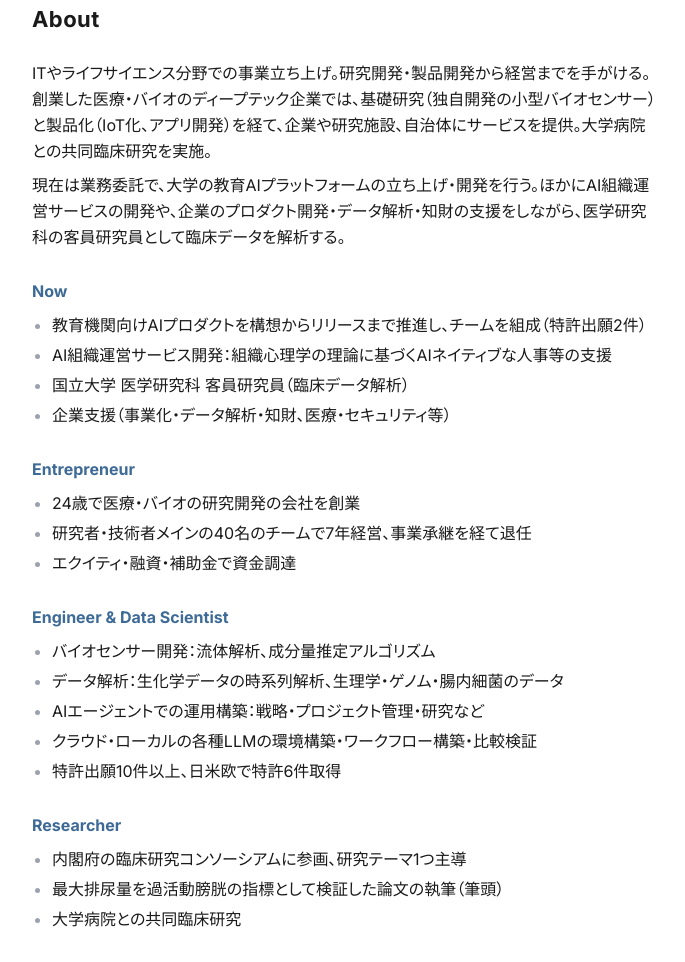
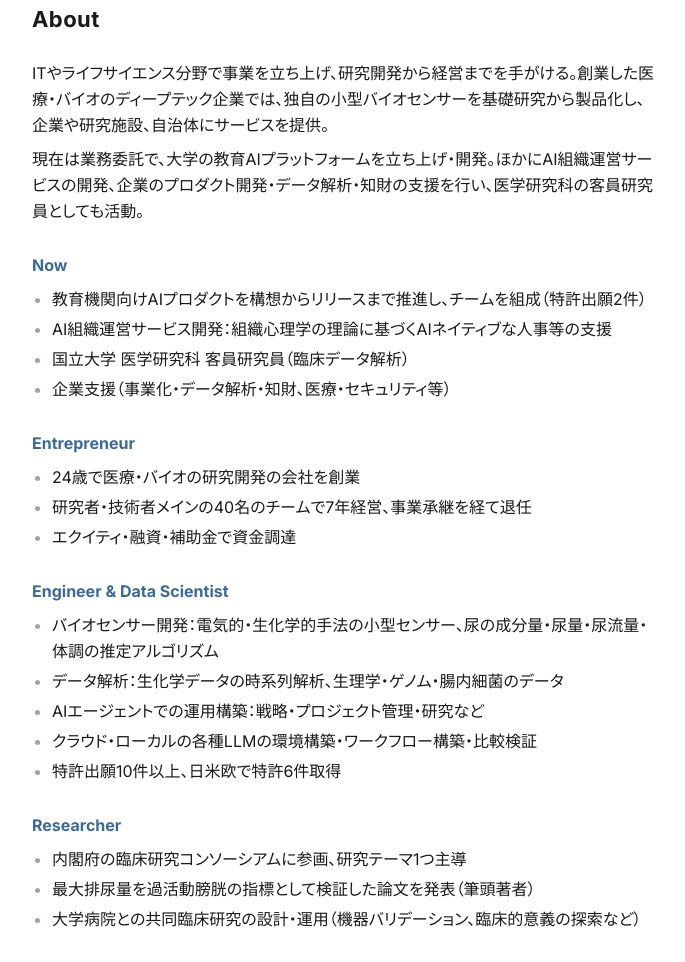
Before and after one commit to mtk0x/mtk0x.github.io, a plain HTML site: page index.html in a window 1280 px wide. Shown: the part 290-1252 px from the top of the page, without its empty margins (296-981 px from the left). Drawn offline with nearby package versions, Linux system fonts and the light colour scheme.

Commit message:
About: 研究開発の経歴を更新（センサーの手法と推定の対象・臨床研究での役割・論文の掲載）、冒頭の要約を詰める

```diff
--- a/index.html
+++ b/index.html
@@ -50,8 +50,8 @@
       <h2 class="text-[22px] font-bold tracking-[0.02em] mb-6">About</h2>
       <div class="leading-relaxed space-y-7">
         <div class="space-y-2">
-          <p>ITやライフサイエンス分野での事業立ち上げ。研究開発・製品開発から経営までを手がける。創業した医療・バイオのディープテック企業では、基礎研究（独自開発の小型バイオセンサー）と製品化（IoT化、アプリ開発）を経て、企業や研究施設、自治体にサービスを提供。大学病院との共同臨床研究を実施。</p>
-          <p>現在は業務委託で、大学の教育AIプラットフォームの立ち上げ・開発を行う。ほかにAI組織運営サービスの開発や、企業のプロダクト開発・データ解析・知財の支援をしながら、医学研究科の客員研究員として臨床データを解析する。</p>
+          <p>ITやライフサイエンス分野で事業を立ち上げ、研究開発から経営までを手がける。創業した医療・バイオのディープテック企業では、独自の小型バイオセンサーを基礎研究から製品化し、企業や研究施設、自治体にサービスを提供。</p>
+          <p>現在は業務委託で、大学の教育AIプラットフォームを立ち上げ・開発。ほかにAI組織運営サービスの開発、企業のプロダクト開発・データ解析・知財の支援を行い、医学研究科の客員研究員としても活動。</p>
         </div>
         <div>
           <h3 class="font-bold text-[color:var(--accent)]">Now</h3>
@@ -73,7 +73,7 @@
         <div>
           <h3 class="font-bold text-[color:var(--accent)]">Engineer &amp; Data Scientist</h3>
           <ul class="mt-2 list-disc marker:text-[#9ca3af] pl-5 space-y-1">
-            <li>バイオセンサー開発：流体解析、成分量推定アルゴリズム</li>
+            <li>バイオセンサー開発：電気的・生化学的手法の小型センサー、尿の成分量・尿量・尿流量・体調の推定アルゴリズム</li>
             <li>データ解析：生化学データの時系列解析、生理学・ゲノム・腸内細菌のデータ</li>
             <li>AIエージェントでの運用構築：戦略・プロジェクト管理・研究など</li>
             <li>クラウド・ローカルの各種LLMの環境構築・ワークフロー構築・比較検証</li>
@@ -84,8 +84,8 @@
           <h3 class="font-bold text-[color:var(--accent)]">Researcher</h3>
           <ul class="mt-2 list-disc marker:text-[#9ca3af] pl-5 space-y-1">
             <li>内閣府の臨床研究コンソーシアムに参画、研究テーマ1つ主導</li>
-            <li>最大排尿量を過活動膀胱の指標として検証した論文の執筆（筆頭）</li>
-            <li>大学病院との共同臨床研究</li>
+            <li>最大排尿量を過活動膀胱の指標として検証した論文を発表（筆頭著者）</li>
+            <li>大学病院との共同臨床研究の設計・運用（機器バリデーション、臨床的意義の探索など）</li>
           </ul>
         </div>
       </div>
@@ -113,7 +113,7 @@
         <li>
           <p class="font-bold">代表取締役・創業者 — サイマックス株式会社</p>
           <p class="text-sm text-[#6b7280] tabular-nums">2014–2021</p>
-          <p class="text-base mt-1 text-[#3f4652]">バイオセンサー開発とアルゴリズム開発を軸に、予防ヘルスケアに取り組むMedTechスタートアップを創業。非侵襲型尿検査モニタリングシステムを発明し、特許を9件出願、日米欧で特許6件を取得（JP-6100447, US-11035853, EP-3399310 ほか）。装置の臨床検証論文：国際誌 Neurourology and Urodynamics。バイオセンサーは基礎研究から、IoTデバイス含めそれぞれ量産化まで推進。国内外の病院・大学との共同臨床研究と、自治体との連携を主導。</p>
+          <p class="text-base mt-1 text-[#3f4652]">バイオセンサー開発とアルゴリズム開発を軸に、予防ヘルスケアに取り組むMedTechスタートアップを創業。非侵襲型尿検査モニタリングシステムを発明し、特許を9件出願、日米欧で特許6件を取得（JP-6100447, US-11035853, EP-3399310 ほか）。バイオセンサーは基礎研究から、IoTデバイス含めそれぞれ量産化まで推進。国内外の病院・大学との共同臨床研究と、自治体との連携を主導。機器バリデーションや夜間頻尿などの研究成果の論文発表（国際誌 Neurourology and Urodynamics など）。</p>
         </li>
         <li>
           <p class="font-bold">プロダクトマネージャー — サムライインキュベート</p>
```
